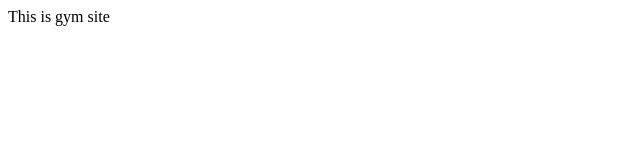
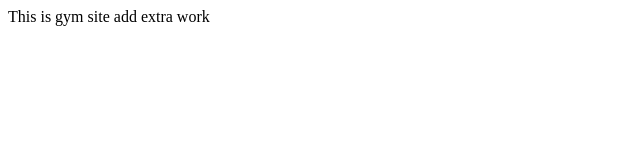
Before and after one commit to kumarajeet4701/gourav-branch, a plain HTML site: page index.html in a window 1280 px wide. Shown: the whole page, without its empty margins (0-640 px from the left). Drawn offline with Linux system fonts and the light colour scheme.

Commit message:
add extra work

```diff
--- a/index.html
+++ b/index.html
@@ -8,5 +8,6 @@
 </head>
 <body>
     This is gym site
+    add extra work
 </body>
 </html>
```
